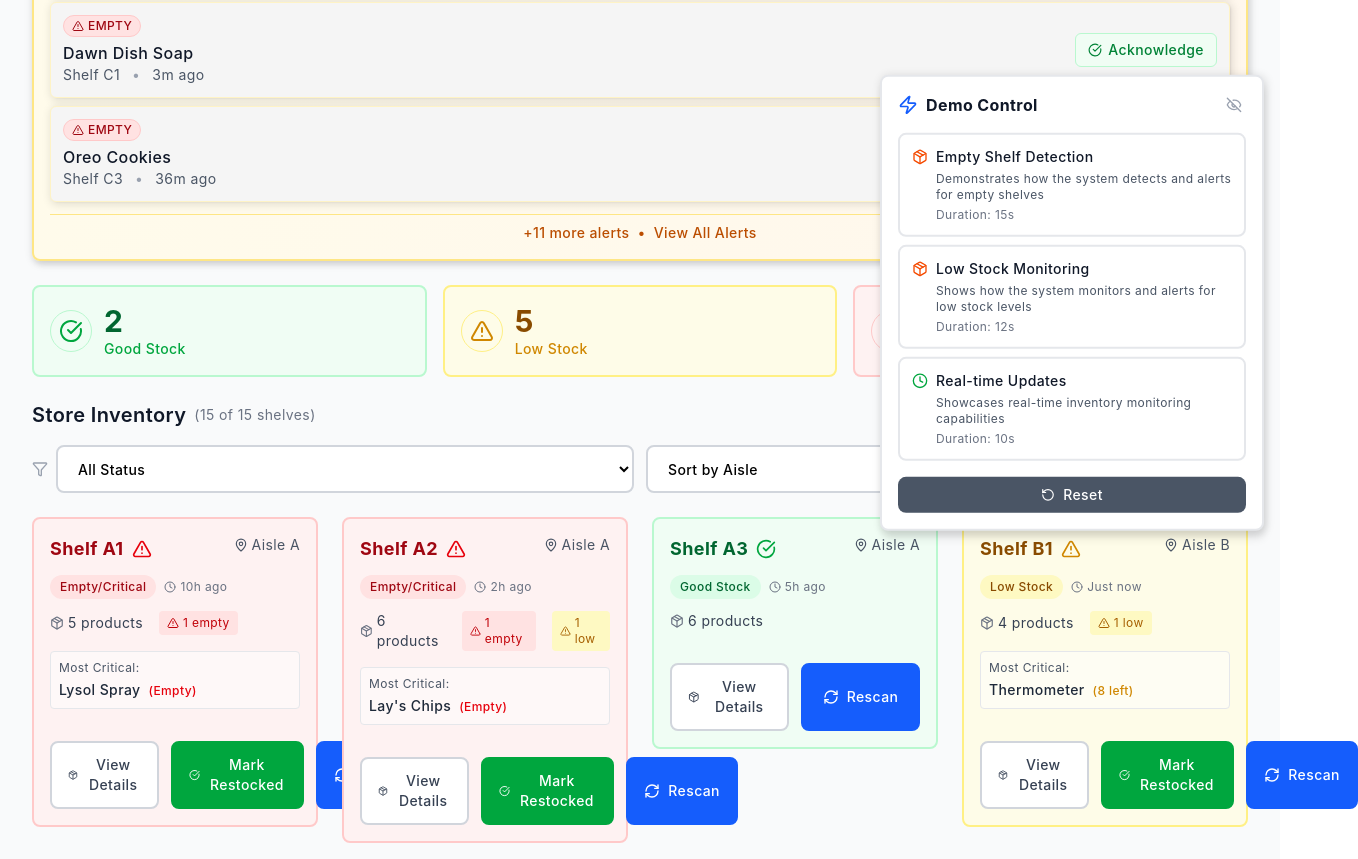
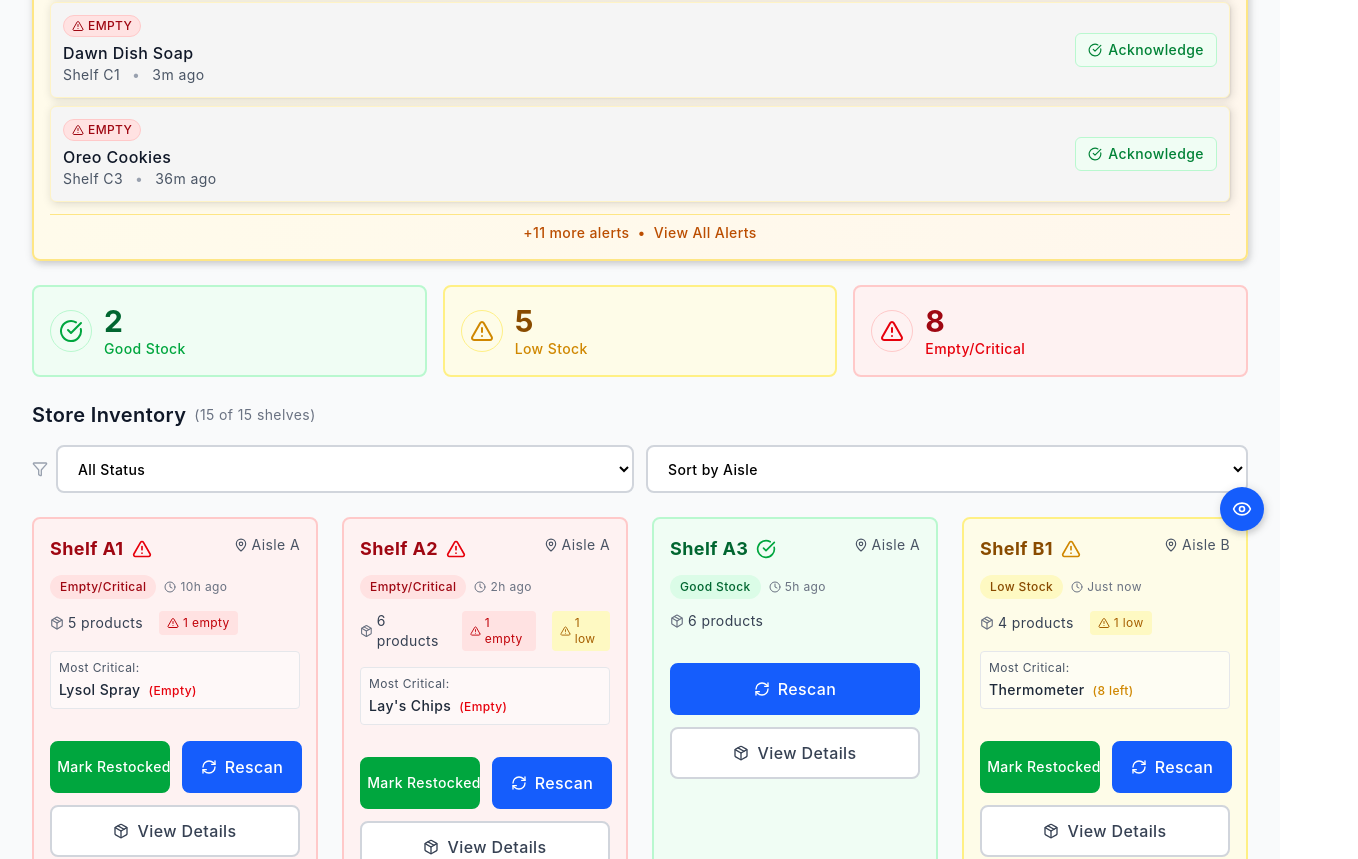
Before and after one commit to GlT-ignore/ShelfScan_AI, a Next.js app in the folder shelfscan/: page / in a window 1280 px wide. Shown: the part 253-1112 px from the top of the page, 1358 px wide, since content can reach past the window. Built offline with nearby package versions, Linux system fonts and the light colour scheme.

Commit message:
UI: Uniform shelf card sizing, improved button layout and font for Mark Restocked, and fixed overflow issues

```diff
--- a/shelfscan/app/layout.tsx
+++ b/shelfscan/app/layout.tsx
@@ -2,6 +2,7 @@ import type { Metadata } from "next";
 import { Geist, Geist_Mono } from "next/font/google";
 import "./globals.css";
 import { AppProvider } from "../lib/context/AppContext";
+import StagewiseWrapper from "../components/StagewiseWrapper";
 
 const geistSans = Geist({
   variable: "--font-geist-sans",
@@ -31,6 +32,7 @@ export default function RootLayout({
         <AppProvider>
           {children}
         </AppProvider>
+        <StagewiseWrapper />
       </body>
     </html>
   );
--- a/shelfscan/app/page.tsx
+++ b/shelfscan/app/page.tsx
@@ -13,7 +13,8 @@ import {
   WifiOff,
   AlertTriangle,
   CheckCircle,
-  Activity
+  Activity,
+  Eye
 } from 'lucide-react';
 import { useShelves, useAlerts, useStaffActions } from '../lib/context/AppContext';
 import { useRealTimeUpdates } from '../lib/hooks/useRealTimeUpdates';
@@ -370,6 +371,7 @@ const Dashboard: React.FC = () => {
   const [selectedShelf, setSelectedShelf] = useState<Shelf | null>(null);
   const [isModalOpen, setIsModalOpen] = useState(false);
   const [updatedShelves, setUpdatedShelves] = useState<Set<string>>(new Set());
+  const [showDemo, setShowDemo] = useState(false);
 
   // Track recently updated shelves for visual feedback
   useEffect(() => {
@@ -452,8 +454,8 @@ const Dashboard: React.FC = () => {
         isConnected={isConnected}
       />
 
-      <main className="max-w-7xl mx-auto px-4 sm:px-6 lg:px-8 py-8">
-        <div className="transition-all duration-300">
+      <main className="max-w-7xl mx-auto px-4 sm:px-6 lg:px-8 py-8 overflow-x-hidden">
+        <div className="w-full transition-all duration-300">
           <AlertBanner
             alerts={alerts}
             onAcknowledge={acknowledgeAlert}
@@ -529,12 +531,12 @@ const Dashboard: React.FC = () => {
                 </button>
               </div>
             ) : (
-              <div className="grid grid-cols-1 md:grid-cols-2 lg:grid-cols-3 xl:grid-cols-4 gap-6">
+              <div className="w-full grid grid-cols-1 md:grid-cols-2 lg:grid-cols-3 xl:grid-cols-4 gap-6">
                                   {filteredShelves.map((shelf, index) => (
                     <div
                       key={shelf.id}
                       className={`
-                      animate-fadeInUp transition-all duration-500 hover-lift
+                        w-full animate-fadeInUp transition-all duration-500 hover-lift
                         ${updatedShelves.has(shelf.id)
                           ? 'transform scale-[1.02] ring-2 ring-blue-400 ring-opacity-50 shadow-lg animate-bounce'
                           : 'transform scale-100'
@@ -570,16 +572,28 @@ const Dashboard: React.FC = () => {
             onRequestRescan={handleRequestRescan}
           />
         )}
-
-        {/* DEMO CONTROLLER WITH ERROR BOUNDARY */}
+        {/* DEMO CONTROLLER TOGGLE BUTTON & PANEL */}
+        {!showDemo && (
+          <button
+            onClick={() => setShowDemo(true)}
+            className="fixed bottom-4 right-4 z-50 p-3 bg-blue-600 text-white rounded-full shadow-lg hover:bg-blue-700 transition-colors touch-manipulation"
+            aria-label="Show demo controls"
+          >
+            <Eye size={20} />
+          </button>
+        )}
+        {showDemo && (
           <ErrorBoundary
             onError={(error, errorInfo) => {
               console.error('Demo Controller Error:', error, errorInfo);
             }}
-          resetKeys={[isModalOpen ? 'modal-open' : 'modal-closed', filter, sortBy]} // Reset on major state changes
+            resetKeys={[isModalOpen ? 'modal-open' : 'modal-closed', filter, sortBy, showDemo ? 'show' : 'hide']}
           >
             <DemoController />
+            {/* Hide DemoController when it requests to be hidden */}
+            {/* DemoController already has its own close button, so no need to add another here */}
           </ErrorBoundary>
+        )}
       </main>
     </div>
   );
--- a/shelfscan/components/ShelfCard.tsx
+++ b/shelfscan/components/ShelfCard.tsx
@@ -135,6 +135,8 @@ const ShelfCard: React.FC<ShelfCardProps> = ({
         active:scale-[0.98] active:shadow-md
         ${statusConfig.bgColor} ${statusConfig.borderColor}
         ${className}
+        overflow-hidden min-w-0
+        min-h-[420px] w-full
       `}
       role="article"
       aria-label={`Shelf ${shelf.id} status: ${statusConfig.label}`}
@@ -221,43 +223,14 @@ const ShelfCard: React.FC<ShelfCardProps> = ({
       </div>
       {/* TOUCH-OPTIMIZED ACTION BUTTONS SECTION */}
       <div className="px-4 pb-4">
-        <div className="flex flex-col sm:flex-row gap-3">
-          {/* VIEW DETAILS BUTTON - Touch-optimized */}
-          <button
-            onClick={(e) => {
-              e.stopPropagation();
-              onViewDetails?.(shelf.id);
-            }}
-            className="
-              flex-1 text-sm font-medium px-4 py-3 min-h-[48px] bg-white text-gray-700
-              rounded-lg border-2 border-gray-300
-              hover:bg-gray-50 hover:border-gray-400
-              active:bg-gray-100 active:scale-[0.98]
-              transition-all duration-200 touch-manipulation
-              focus:outline-none focus:ring-2 focus:ring-blue-500 focus:ring-offset-2
-              inline-flex items-center justify-center gap-2
-            "
-            aria-label={`View details for shelf ${shelf.id}`}
-          >
-            <Package size={16} aria-hidden="true" />
-            <span>View Details</span>
-          </button>
-          {/* RESTOCK BUTTON - Only show if there are issues */}
+        <div className="flex flex-row gap-3 mb-3">
           {showCounts && metrics.hasIssues && criticalProduct && (
             <button
               onClick={(e) => {
                 e.stopPropagation();
                 onMarkRestocked?.(shelf.id, criticalProduct.product);
               }}
-              className="
-                flex-1 text-sm font-medium px-4 py-3 min-h-[48px] bg-green-600 text-white
-                rounded-lg border-2 border-green-600
-                hover:bg-green-700 hover:border-green-700
-                active:bg-green-800 active:scale-[0.98]
-                transition-all duration-200 touch-manipulation
-                focus:outline-none focus:ring-2 focus:ring-green-500 focus:ring-offset-2
-                inline-flex items-center justify-center gap-2
-              "
+              className="flex-1 min-w-0 min-w-[120px] whitespace-nowrap text-xs sm:text-sm font-medium px-1.5 sm:px-3 py-3 min-h-[48px] bg-green-600 text-white rounded-lg border-2 border-green-600 hover:bg-green-700 hover:border-green-700 active:bg-green-800 active:scale-[0.98] transition-all duration-200 touch-manipulation focus:outline-none focus:ring-2 focus:ring-green-500 focus:ring-offset-2 inline-flex items-center justify-center gap-2"
               aria-label={`Mark ${criticalProduct.product} as restocked on shelf ${shelf.id}`}
             >
               <CheckCircle size={16} aria-hidden="true" />
@@ -265,21 +238,12 @@ const ShelfCard: React.FC<ShelfCardProps> = ({
               <span className="sm:hidden">Restock</span>
             </button>
           )}
-          {/* RESCAN BUTTON - Touch-optimized */}
           <button
             onClick={(e) => {
               e.stopPropagation();
               onRequestRescan?.(shelf.id);
             }}
-            className="
-              flex-1 text-sm font-medium px-4 py-3 min-h-[48px] bg-blue-600 text-white
-              rounded-lg border-2 border-blue-600
-              hover:bg-blue-700 hover:border-blue-700
-              active:bg-blue-800 active:scale-[0.98]
-              transition-all duration-200 touch-manipulation
-              focus:outline-none focus:ring-2 focus:ring-blue-500 focus:ring-offset-2
-              inline-flex items-center justify-center gap-2
-            "
+            className="flex-1 min-w-0 min-w-[120px] whitespace-nowrap text-xs sm:text-sm md:text-base font-medium px-2 sm:px-4 py-3 min-h-[48px] bg-blue-600 text-white rounded-lg border-2 border-blue-600 hover:bg-blue-700 hover:border-blue-700 active:bg-blue-800 active:scale-[0.98] transition-all duration-200 touch-manipulation focus:outline-none focus:ring-2 focus:ring-blue-500 focus:ring-offset-2 inline-flex items-center justify-center gap-2"
             aria-label={`Request rescan for shelf ${shelf.id}`}
           >
             <RefreshCw size={16} aria-hidden="true" />
@@ -287,6 +251,17 @@ const ShelfCard: React.FC<ShelfCardProps> = ({
             <span className="sm:hidden">Scan</span>
           </button>
         </div>
+        <button
+          onClick={(e) => {
+            e.stopPropagation();
+            onViewDetails?.(shelf.id);
+          }}
+          className="w-full min-w-0 whitespace-nowrap text-xs sm:text-sm md:text-base font-medium px-2 sm:px-4 py-3 min-h-[48px] bg-white text-gray-700 rounded-lg border-2 border-gray-300 hover:bg-gray-50 hover:border-gray-400 active:bg-gray-100 active:scale-[0.98] transition-all duration-200 touch-manipulation focus:outline-none focus:ring-2 focus:ring-blue-500 focus:ring-offset-2 inline-flex items-center justify-center gap-2"
+          aria-label={`View details for shelf ${shelf.id}`}
+        >
+          <Package size={16} aria-hidden="true" />
+          <span>View Details</span>
+        </button>
       </div>
     </div>
   );
--- /dev/null
+++ b/shelfscan/components/StagewiseWrapper.tsx
@@ -0,0 +1,13 @@
+'use client';
+
+import { StagewiseToolbar } from "@stagewise/toolbar-next";
+
+export default function StagewiseWrapper() {
+  return (
+    <StagewiseToolbar
+      config={{
+        plugins: []
+      }}
+    />
+  );
+}
--- a/shelfscan/package.json
+++ b/shelfscan/package.json
@@ -10,6 +10,8 @@
   },
   "dependencies": {
     "@radix-ui/react-slot": "^1.2.3",
+    "@stagewise-plugins/react": "^0.5.2",
+    "@stagewise/toolbar-next": "^0.5.2",
     "class-variance-authority": "^0.7.1",
     "clsx": "^2.1.1",
     "lucide-react": "^0.525.0",
```
Also changed, not shown: 1 other file (tests, documents, lock files or other folders). Lines whose indentation alone changed are shown as unchanged.
